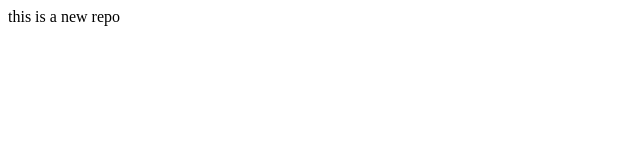
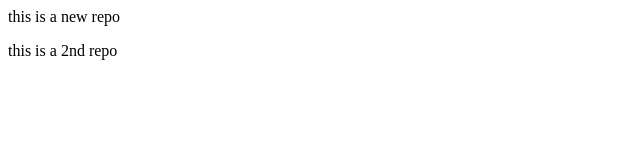
Before and after one commit to PUNEETGADADE/LocalRepo, a plain HTML site: page index.html in a window 1280 px wide. Shown: the full height of the page, 0-640 px from the left. Drawn offline with Linux system fonts and the light colour scheme.

Commit message:
new para

```diff
--- a/index.html
+++ b/index.html
@@ -1 +1,2 @@
 <p>this is a new repo</p>
+<p>this is a 2nd repo</p>
```
